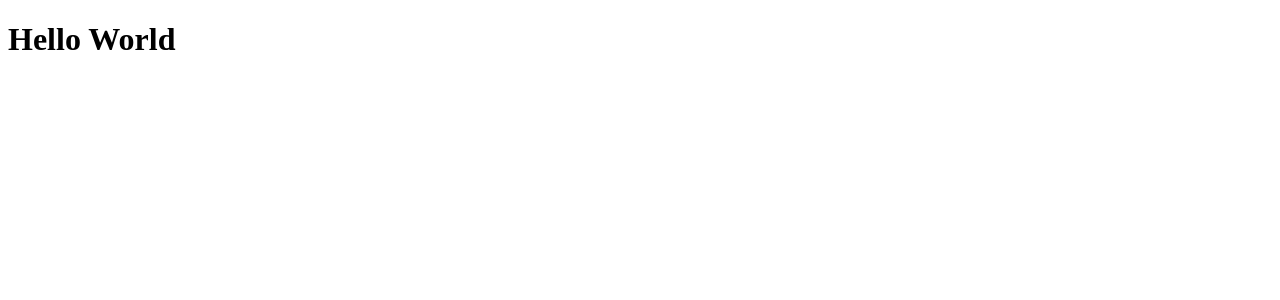
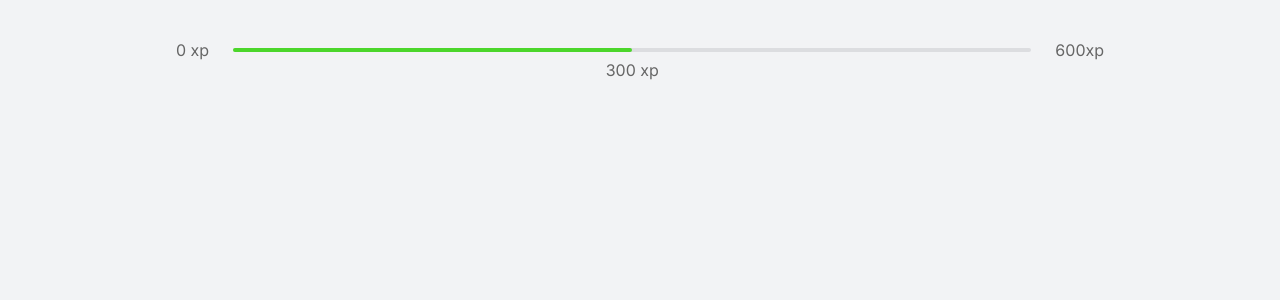
Before and after one commit to TiagoR15/moveit, a Next.js app: page / in a window 1280 px wide. Shown: the top 300 px of the page. Built offline with nearby package versions, Linux system fonts and the light colour scheme.

Commit message:
feat: migration from react complete

```diff
--- a/package.json
+++ b/package.json
@@ -11,5 +11,11 @@
     "next": "10.0.7",
     "react": "17.0.1",
     "react-dom": "17.0.1"
+  },
+  "devDependencies": {
+    "@types/node": "^14.14.31",
+    "@types/react": "^17.0.2",
+    "@types/react-dom": "^17.0.1",
+    "typescript": "^4.2.2"
   }
 }
--- a/pages/index.js
+++ /dev/null
@@ -1,3 +0,0 @@
-export default function Home() {
-  return <h1>Hello World</h1>;
-}
--- /dev/null
+++ b/src/components/ExperienceBar.tsx
@@ -0,0 +1,15 @@
+import styles from '../styles/components/ExperienceBar.module.css';
+
+export function ExperienceBar() {
+  return (
+    <header className={styles.experienceBar}>
+      <span>0 xp</span>
+      <div>
+        <div style={{ width: "50%" }}/>
+
+        <span className={styles.currentExperience} style={{ left: "50%" }}>300 xp</span>
+      </div>
+      <span>600xp</span>
+    </header>
+  );
+}
--- a/pages/_app.js
+++ b/src/pages/_app.tsx
@@ -1,3 +1,5 @@
+import "../styles/global.css";
+
 function MyApp({ Component, pageProps }) {
   return <Component {...pageProps} />;
 }
--- /dev/null
+++ b/src/pages/_document.tsx
@@ -0,0 +1,18 @@
+import Document, { Html, Head, Main, NextScript } from 'next/document';
+
+export default class MyDocument extends Document {
+  render() {
+    return(
+      <Html>
+        <Head>
+          <link rel="preconnect" href="https://fonts.gstatic.com"/>
+          <link href="https://fonts.googleapis.com/css2?family=Inter:wght@400;500;600&family=Rajdhani:wght@600&display=swap" rel="stylesheet"/>
+        </Head>
+        <body>
+          <Main/>
+          <NextScript/>
+        </body>
+      </Html>
+    );
+  }
+}
--- /dev/null
+++ b/src/pages/index.tsx
@@ -0,0 +1,9 @@
+import {ExperienceBar} from '../components/ExperienceBar';
+
+export default function Home() {
+  return (
+    <div className="container">
+      <ExperienceBar/>
+    </div>
+  );
+}
--- /dev/null
+++ b/src/styles/components/ExperienceBar.module.css
@@ -0,0 +1,29 @@
+.experienceBar {
+  display: flex;
+  align-items: center;
+}
+
+.experienceBar span {
+  font-size: 1rem;
+}
+
+.experienceBar > div {
+  flex: 1;
+  height: 4px;
+  border-radius: 4px;
+  background-color: var(--gray-line);
+  margin: 0 1.5rem;
+  position: relative;
+}
+
+.experienceBar > div > div {
+  height: 4px;
+  border-radius: 4px;
+  background-color: var(--green);
+}
+
+span.currentExperience {
+  position: absolute;
+  top: 12px;
+  transform: translateX(-50%);
+}
--- /dev/null
+++ b/src/styles/global.css
@@ -0,0 +1,62 @@
+* {
+  margin: 0;
+  padding: 0;
+  box-sizing: border-box;
+}
+
+:root {
+  --white: #fff;
+  --background: #f2f3f5;
+  --gray-line: #dcdde0;
+  --text: #666666;
+  --text-highlight: #b3b9ff;
+  --title: #2e384d;
+  --red: #e83f5b;
+  --green: #4cd62b;
+  --blue: #5965e0;
+  --blue-dark: #4953b8;
+  --blue-twitter: #2aa9e0;
+}
+
+@media (max-widh: 1080px) {
+  html {
+    font-size: 93.75%;
+  }
+}
+
+@media (max-widh: 720px) {
+  html {
+    font-size: 87.5%;
+  }
+}
+
+body {
+  background: var(--background);
+  color: var(--text);
+}
+
+body,
+input,
+textarea,
+button {
+  font: 400 1rem "Inter", sans-serif;
+}
+
+button {
+  cursor: pointer;
+}
+
+a {
+  color: inherit;
+  text-decoration: none;
+}
+
+.container {
+  height: 100vh;
+  max-width: 992px;
+  margin: 0 auto;
+  padding: 2.5rem 2rem;
+
+  display: flex;
+  flex-direction: column;
+}
```
Also changed, not shown: tsconfig.json (added, +29 -0 lines), next-env.d.ts (added).
